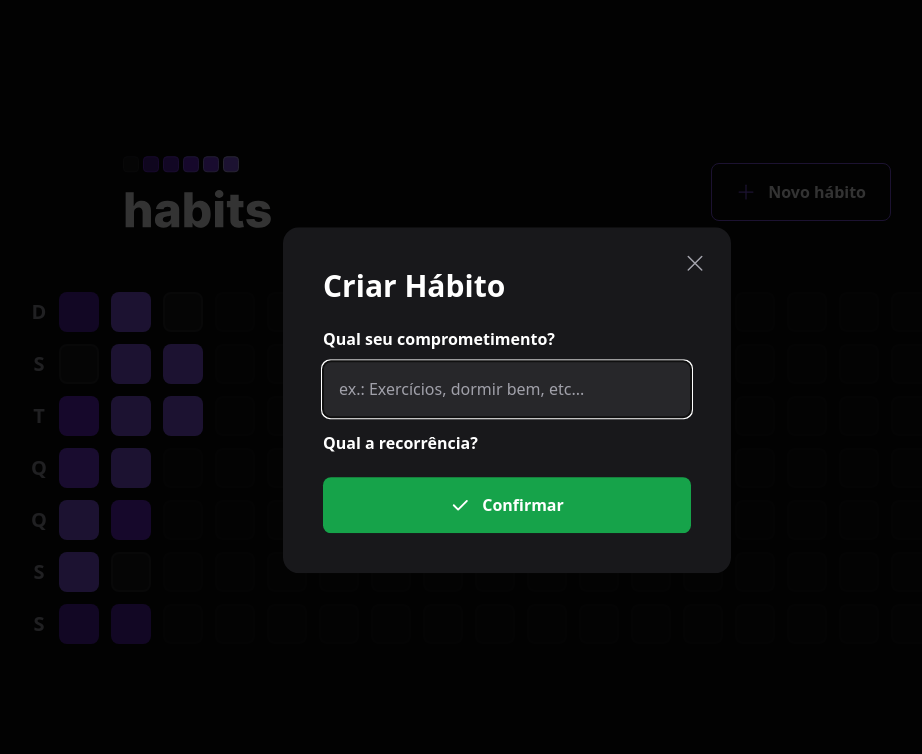
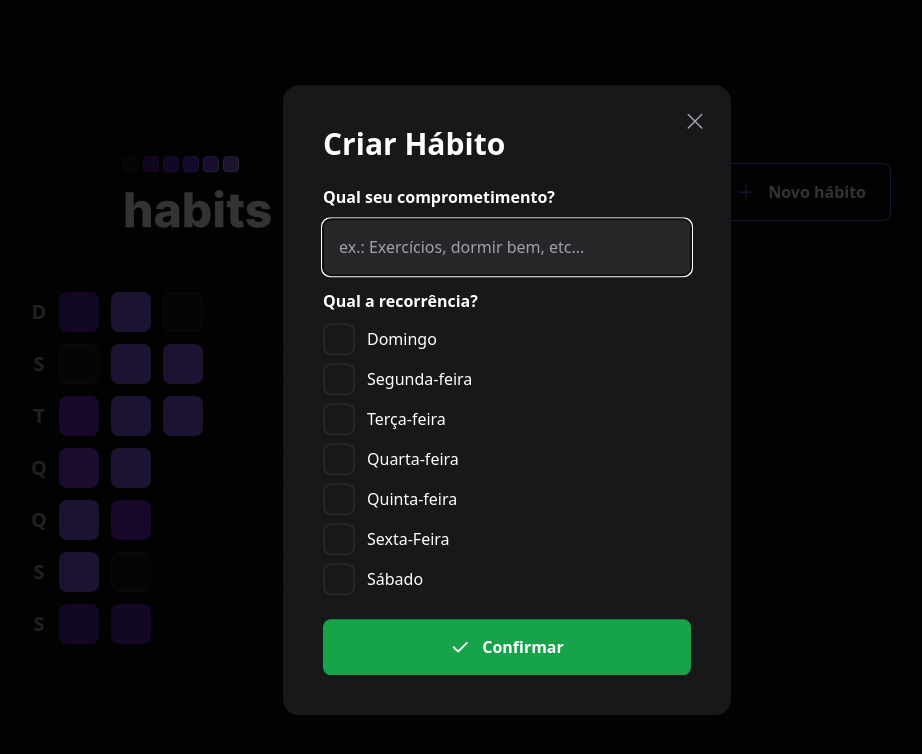
Before and after one commit to CarolMaiaP/NLW-Habits, a React (Vite) app in the folder web/: page / in a window 1280 px wide. Both pictures are taken after a click on the button "Novo hábito". Shown: the top 754 px of the page, without its empty margins (133-1055 px from the left). Built offline with nearby package versions, Linux system fonts and the light colour scheme.

Commit message:
feat: checkbox in habit creation form added

```diff
--- a/web/src/components/NewHabitForm.tsx
+++ b/web/src/components/NewHabitForm.tsx
@@ -1,6 +1,17 @@
 import { Check } from "phosphor-react";
+import * as Checkbox from '@radix-ui/react-checkbox'
 
 export function NewHabitForm(){
+  const availableWeekDays = [
+    'Domingo',
+    'Segunda-feira',
+    'Terça-feira',
+    'Quarta-feira',
+    'Quinta-feira',
+    'Sexta-Feira',
+    'Sábado'
+  ]
+
   return(
     <form className="w-full flex flex-col mt-6">
       <label htmlFor="title" className="font-semibold leading-tight">
@@ -19,6 +30,27 @@ export function NewHabitForm(){
         Qual a recorrência?
       </label>
 
+      <div className="flex flex-col gap-2 mt-3">
+        {availableWeekDays.map((weekday) => {
+          return(
+            <Checkbox.Root
+              key={weekday}
+              className='flex items-center gap-3 group'
+            >
+              <div className='h-8 w-8 rounded-lg flex items-center justify-center bg-zinc-900 border-2 border-zinc-800 group-data-[state=checked]:bg-green-500 group-data-[state=checked]:border-green-500'>
+                <Checkbox.Indicator>
+                  <Check size={20} className="text-white" />
+                </Checkbox.Indicator>
+              </div>
+
+              <span className='text-white leading-tight'>
+                {weekday}
+              </span>
+            </Checkbox.Root>
+          )
+        })}
+      </div>
+
       <button type="submit" className="mt-6 rounded-lg p-4 flex items-center justify-center gap-3 font-semibold bg-green-600 hover:bg-green-500">
         <Check size={20} weight="bold" />
         Confirmar
```
